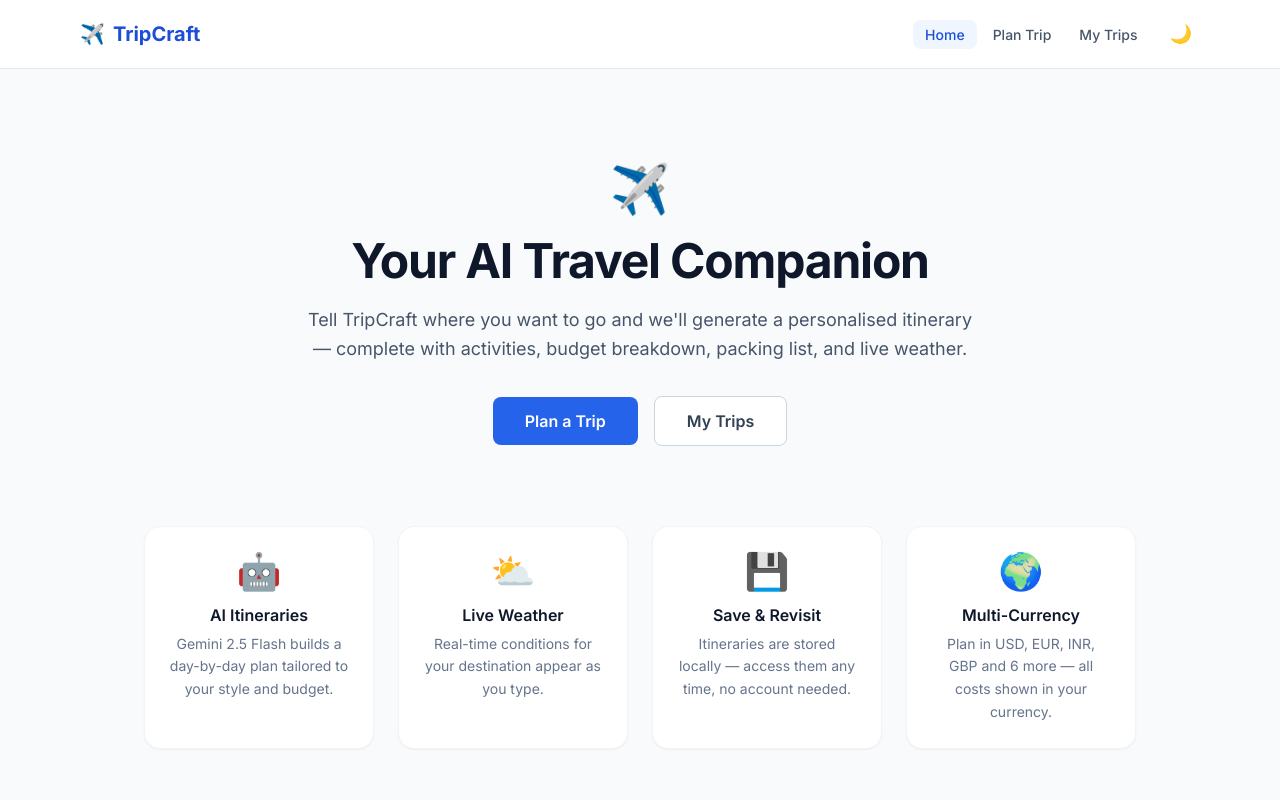
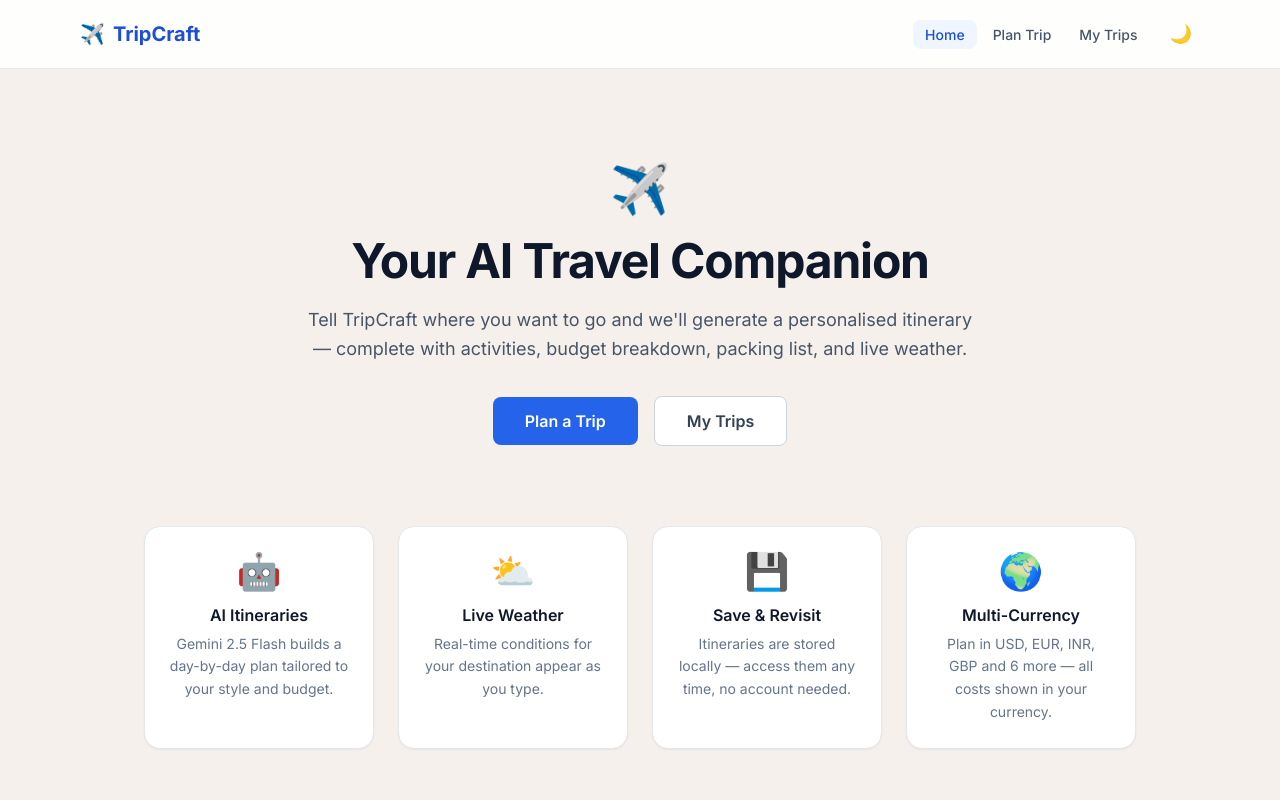
Before and after one commit to rakshitvarma/tripcraft-ai, a React (Vite) app: page / in a window 1280 px wide. Shown: the top 800 px of the page. Built offline with nearby package versions, Linux system fonts and the light colour scheme.

Commit message:
style: warm off-white light mode, improved dark mode text contrast

```diff
--- a/src/App.jsx
+++ b/src/App.jsx
@@ -23,7 +23,7 @@ export default function App() {
 
   return (
     <BrowserRouter>
-      <div className="flex min-h-screen flex-col bg-slate-50 dark:bg-slate-900 transition-colors duration-200">
+      <div className="flex min-h-screen flex-col transition-colors duration-200">
         <Header dark={dark} onToggleDark={() => setDark(d => !d)} />
         <main id="main-content" className="flex-1">
           <ErrorBoundary>
--- a/src/index.css
+++ b/src/index.css
@@ -11,14 +11,16 @@
     @apply font-sans antialiased;
   }
 
-  /* Light default */
+  /* Light default — warm off-white background */
   :root {
-    @apply bg-slate-50 text-slate-900;
+    @apply text-slate-900;
+    background-color: #f5f0eb;
   }
 
-  /* Dark override on html element (Tailwind class strategy) */
+  /* Dark override — improved contrast */
   html.dark {
-    @apply bg-slate-900 text-slate-100;
+    background-color: #0f172a;
+    color: #e2e8f0;
   }
 
   *:focus-visible {
@@ -47,7 +49,7 @@
   }
 
   .card {
-    @apply bg-white dark:bg-slate-800 rounded-2xl shadow-sm border border-slate-100 dark:border-slate-700 p-6;
+    @apply bg-white dark:bg-slate-800/80 rounded-2xl shadow-sm border border-slate-200 dark:border-slate-700 p-6;
   }
 
   .input-base {
```
